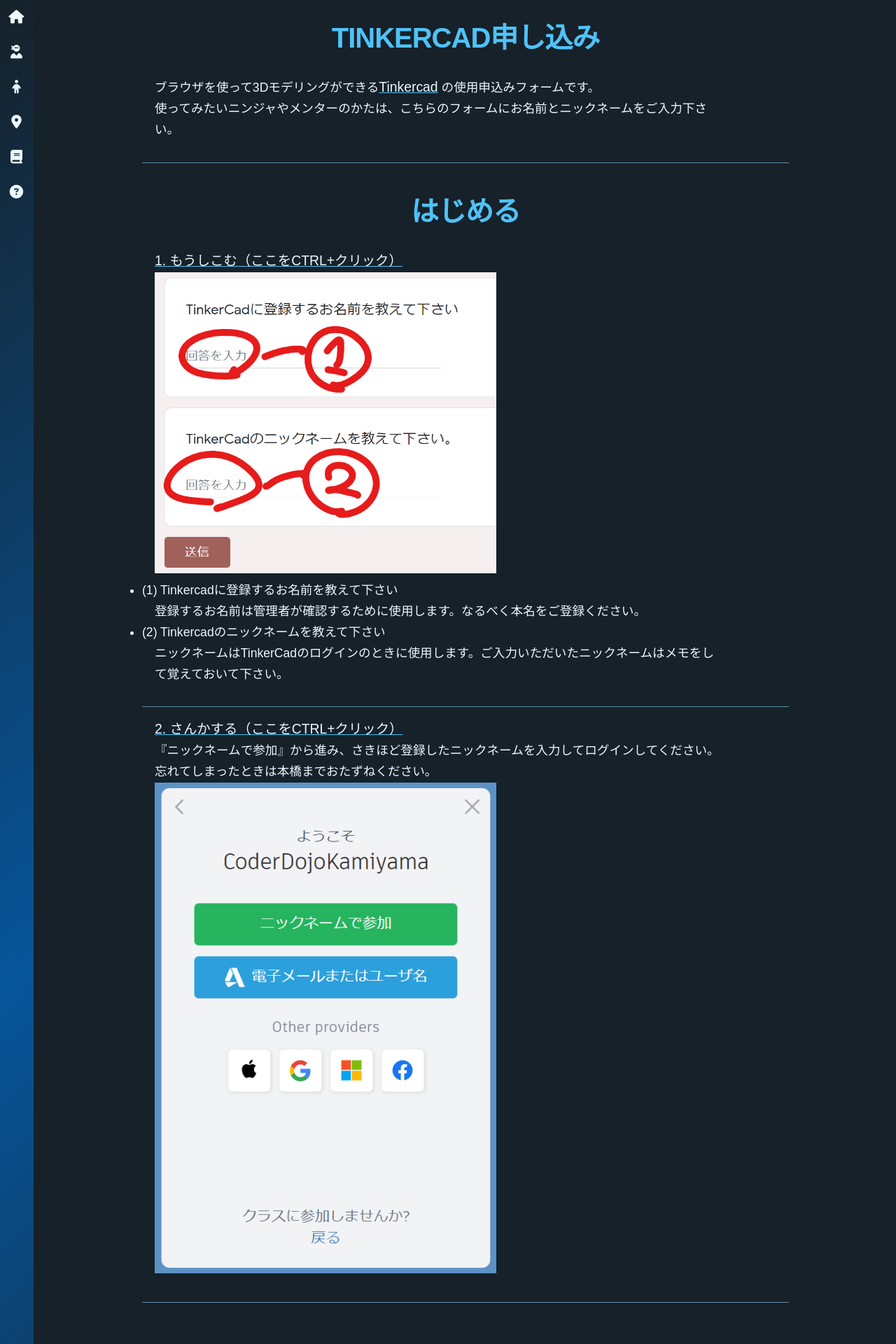
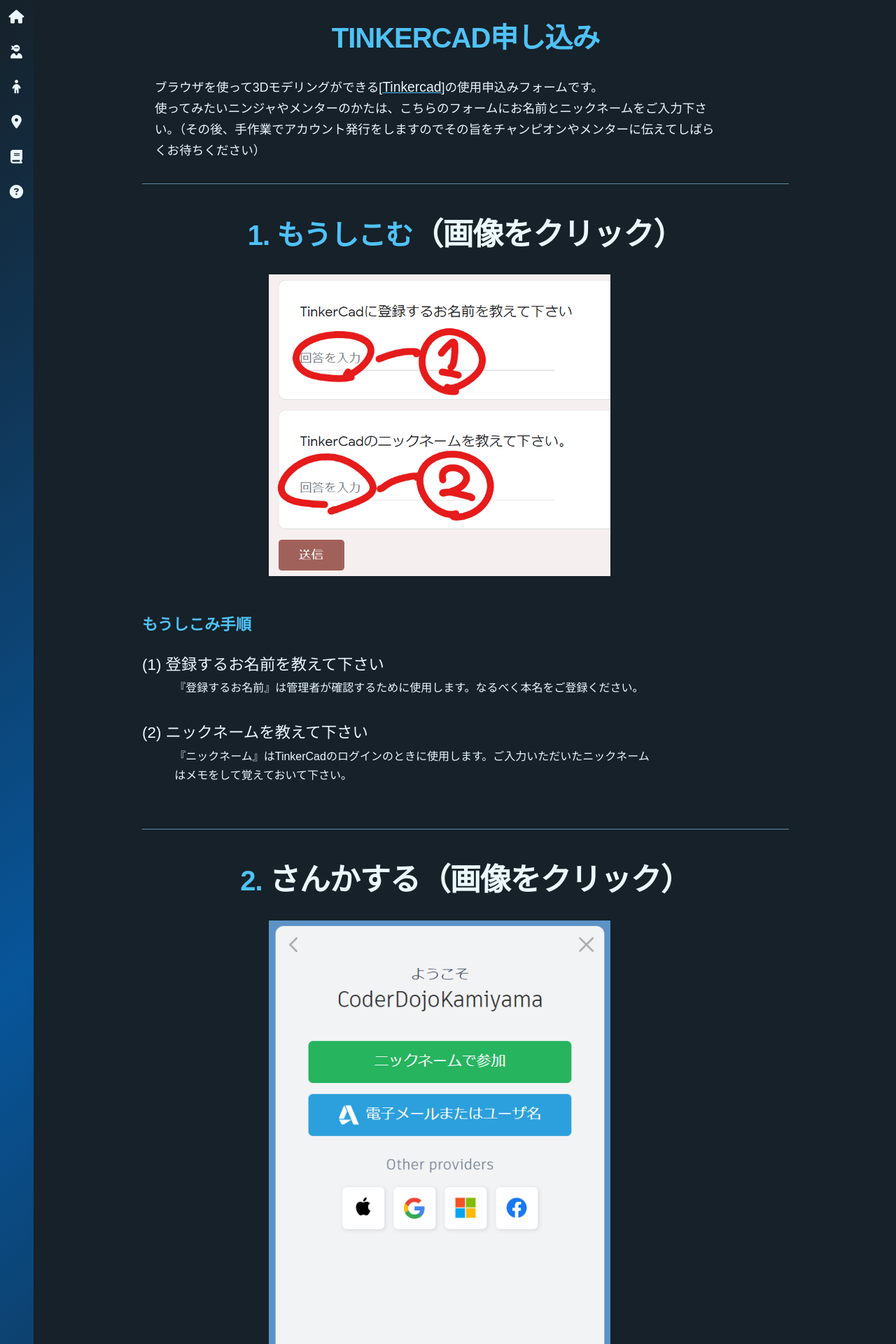
Before and after one commit to motohasystem/cdkamiyama_jekyll, a Jekyll site: the page built from pages/tinkercad.html, in a window 1280 px wide. Shown: the top 1920 px of the page at 70% size. Built offline with Jekyll 4.4.1, drawn with Linux system fonts in a browser that asks for light colours; nearby versions of some CDN libraries; some web fonts are replaced; some of the changed text lies outside the part shown.

Commit message:
tinkercadページを更新

```diff
--- a/_sass/styles/_materials-howtouse.scss
+++ b/_sass/styles/_materials-howtouse.scss
@@ -53,4 +53,14 @@
     img {
         width: 60%;
     }
+
+    dt {
+        width: 90%;
+        font-size: 1.4em;
+    }
+    dd {
+        width: 80%;
+        padding-left: 5%;
+        padding-bottom: 2em;
+    }
 }
--- /dev/null
+++ b/pages/tinkercad.html
@@ -0,0 +1,56 @@
+---
+title: Tinkercad申し込み
+layout: materials-howtouse
+permalink: tinkercad
+category: materials
+---
+
+<p>ブラウザを使って3Dモデリングができる[<a href="https://www.tinkercad.com/">Tinkercad</a>]の使用申込みフォームです。</p>
+
+<p>使ってみたいニンジャやメンターのかたは、こちらのフォームにお名前とニックネームをご入力下さい。（その後、手作業でアカウント発行をしますのでその旨をチャンピオンやメンターに伝えてしばらくお待ちください）</p>
+
+
+<hr/>
+
+<!-- <h1>はじめる</h1> -->
+
+<h1>1. もうしこむ<a href="https://kamiyama.page.link/tinkercad"  target="_blank">（画像をクリック）</a></h1>
+
+<p align="center">
+    <a href="https://kamiyama.page.link/tinkercad"  target="_blank">
+        <img src="assets/01_tinkercad_entry.png" alt="登録する"/>
+    </a>
+</p>
+
+<h2>もうしこみ手順</h2>
+
+<dl>
+    <dt>(1) 登録するお名前を教えて下さい</dt>
+
+    <dd>『登録するお名前』は管理者が確認するために使用します。なるべく本名をご登録ください。</dd>
+    <dt>(2) ニックネームを教えて下さい</dt>
+
+    <dd>『ニックネーム』はTinkerCadのログインのときに使用します。ご入力いただいたニックネームはメモをして覚えておいて下さい。</dd>
+</dl>
+
+
+<hr/>
+
+<h1>2. <a href="https://kamiyama.page.link/class3d" target="_blank">さんかする（画像をクリック）</a></h1>
+
+<p align="center">
+    <a href="https://kamiyama.page.link/class3d" target="_blank">
+        <img src="assets/02_tinkercad_join.png" alt="ニックネームで参加"/>
+    </a>
+</p>
+
+<h2>さんか手順</h2>
+
+<dl>
+    <dt>(1)『ニックネームで参加』をクリック</dt>
+    <dd>ニックネーム入力画面に移動するので、さきほど登録したニックネームを入力します</dd>
+
+    <dt>(2)「これは私です」をクリック</dt>
+    <dd>ニックネームを忘れてしまったときは本橋までおたずねください。</dd>
+    <p align="center"><img src="assets/03_tinkercad_itsme.png" alt="これは私です"></img></p>
+</dl>
--- a/pages/tinkercad.md
+++ /dev/null
@@ -1,40 +0,0 @@
----
-title: Tinkercad申し込み
-layout: materials-howtouse
-permalink: tinkercad
-category: materials
----
-
-ブラウザを使って3Dモデリングができる[Tinkercad](https://www.tinkercad.com/)
-の使用申込みフォームです。
-
-使ってみたいニンジャやメンターのかたは、こちらのフォームにお名前とニックネームをご入力下さい。
-
-
----
-
-# はじめる
-
-[1. もうしこむ（ここをCTRL+クリック）](https://kamiyama.page.link/tinkercad)
-
-![登録する](assets/01_tinkercad_entry.png)
-
-- (1) Tinkercadに登録するお名前を教えて下さい
-
-登録するお名前は管理者が確認するために使用します。なるべく本名をご登録ください。
-
-
-- (2) Tinkercadのニックネームを教えて下さい
-
-ニックネームはTinkerCadのログインのときに使用します。ご入力いただいたニックネームはメモをして覚えておいて下さい。
-
-
----
-
-[2. さんかする（ここをCTRL+クリック）](https://kamiyama.page.link/class3d)
-
-『ニックネームで参加』から進み、さきほど登録したニックネームを入力してログインしてください。
-
-忘れてしまったときは本橋までおたずねください。
-
-![ニックネームで参加](assets/02_tinkercad_join.png)
```
Also changed, not shown: assets/03_tinkercad_itsme.png (added).
